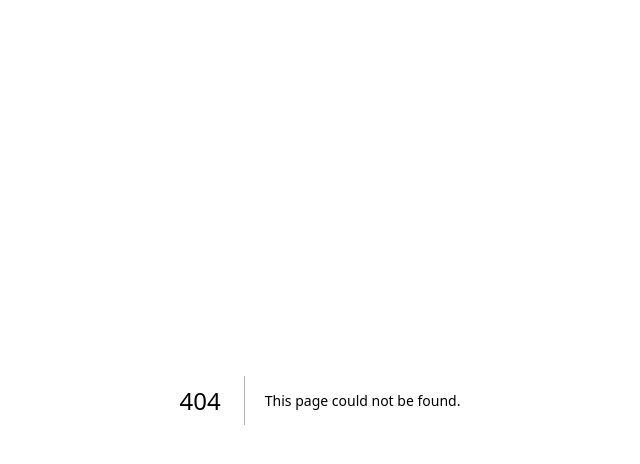
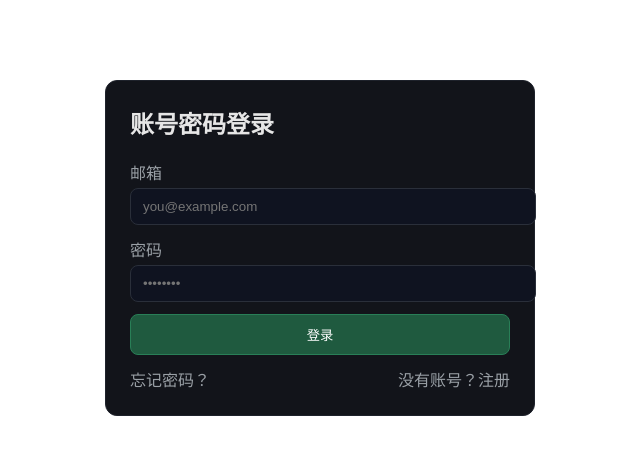
Before and after one commit to xuanli007007-star/meat-traceability, a Next.js app: page /login in a window 1280 px wide. Before the commit this address had no page. Shown: the top 464 px of the page, without its empty margins (320-960 px from the left). Built offline with nearby package versions, Linux system fonts and the light colour scheme.

Commit message:
Create login.tsx

```diff
--- /dev/null
+++ b/src/pages/login.tsx
@@ -0,0 +1,123 @@
+// src/pages/login.tsx
+import { useEffect, useState } from 'react';
+import { supabase } from '@/lib/supabase';
+import { useRouter } from 'next/router';
+
+export default function Login() {
+  const router = useRouter();
+  const [mode, setMode] = useState<'signin'|'signup'|'reset'>('signin');
+  const [email, setEmail] = useState('');
+  const [password, setPassword] = useState('');
+  const [busy, setBusy] = useState(false);
+  const [msg, setMsg] = useState<string | null>(null);
+
+  useEffect(() => {
+    // 已登录就跳回首页
+    supabase.auth.getSession().then(({ data }) => {
+      if (data.session) router.replace('/');
+    });
+  }, [router]);
+
+  async function onSignIn() {
+    setBusy(true); setMsg(null);
+    const { error } = await supabase.auth.signInWithPassword({
+      email: email.trim(),
+      password
+    });
+    setBusy(false);
+    if (error) { setMsg(error.message); return; }
+    router.replace('/');
+  }
+
+  async function onSignUp() {
+    setBusy(true); setMsg(null);
+    const { data, error } = await supabase.auth.signUp({
+      email: email.trim(),
+      password
+    });
+    setBusy(false);
+    if (error) { setMsg(error.message); return; }
+    // 成功后可能需要邮箱验证，按你的 Auth 设置而定
+    setMsg('注册成功，请检查邮箱完成验证或直接登录。');
+    setMode('signin');
+  }
+
+  async function onReset() {
+    setBusy(true); setMsg(null);
+    const { error } = await supabase.auth.resetPasswordForEmail(email.trim(), {
+      redirectTo: typeof window !== 'undefined'
+        ? `${window.location.origin}/reset`
+        : undefined
+    });
+    setBusy(false);
+    if (error) { setMsg(error.message); return; }
+    setMsg('已发送重置邮件，请查收。');
+  }
+
+  return (
+    <div style={{maxWidth:380,margin:'10vh auto',padding:24,background:'#12141a',color:'#e6e6e6',borderRadius:12,border:'1px solid #1e222b'}}>
+      <h2 style={{marginTop:0}}>
+        {mode==='signin' ? '账号密码登录'
+         : mode==='signup' ? '注册新账号'
+         : '找回密码'}
+      </h2>
+
+      <label style={{display:'block',margin:'8px 0 4px',color:'#9aa0a6'}}>邮箱</label>
+      <input
+        placeholder="you@example.com"
+        value={email}
+        onChange={e=>setEmail(e.target.value)}
+        style={{width:'100%',padding:'10px 12px',borderRadius:8,border:'1px solid #2a2f3a',background:'#0f1320',color:'#e6e6e6'}}
+      />
+
+      {mode!=='reset' && (
+        <>
+          <label style={{display:'block',margin:'12px 0 4px',color:'#9aa0a6'}}>密码</label>
+          <input
+            type="password"
+            placeholder="••••••••"
+            value={password}
+            onChange={e=>setPassword(e.target.value)}
+            style={{width:'100%',padding:'10px 12px',borderRadius:8,border:'1px solid #2a2f3a',background:'#0f1320',color:'#e6e6e6'}}
+          />
+        </>
+      )}
+
+      {msg && <p style={{marginTop:12,color:'#ffb020'}}>{msg}</p>}
+
+      {mode==='signin' && (
+        <button disabled={busy} onClick={onSignIn}
+          style={{marginTop:12,width:'100%',padding:'10px 12px',borderRadius:8,background:'#1f5a3f',border:'1px solid #297f57',color:'#fff',cursor:'pointer'}}>
+          {busy ? '登录中…' : '登录'}
+        </button>
+      )}
+
+      {mode==='signup' && (
+        <button disabled={busy} onClick={onSignUp}
+          style={{marginTop:12,width:'100%',padding:'10px 12px',borderRadius:8,background:'#1f5a3f',border:'1px solid #297f57',color:'#fff',cursor:'pointer'}}>
+          {busy ? '注册中…' : '注册'}
+        </button>
+      )}
+
+      {mode==='reset' && (
+        <button disabled={busy} onClick={onReset}
+          style={{marginTop:12,width:'100%',padding:'10px 12px',borderRadius:8,background:'#1f5a3f',border:'1px solid #297f57',color:'#fff',cursor:'pointer'}}>
+          {busy ? '发送中…' : '发送重置邮件'}
+        </button>
+      )}
+
+      <div style={{marginTop:12,display:'flex',justifyContent:'space-between',color:'#9aa0a6'}}>
+        {mode!=='signin' ? (
+          <a onClick={()=>setMode('signin')} style={{cursor:'pointer'}}>去登录</a>
+        ) : (
+          <a onClick={()=>setMode('reset')} style={{cursor:'pointer'}}>忘记密码？</a>
+        )}
+        {mode!=='signup' ? (
+          <a onClick={()=>setMode('signup')} style={{cursor:'pointer'}}>没有账号？注册</a>
+        ) : (
+          <span />
+        )}
+      </div>
+    </div>
+  );
+}
```
